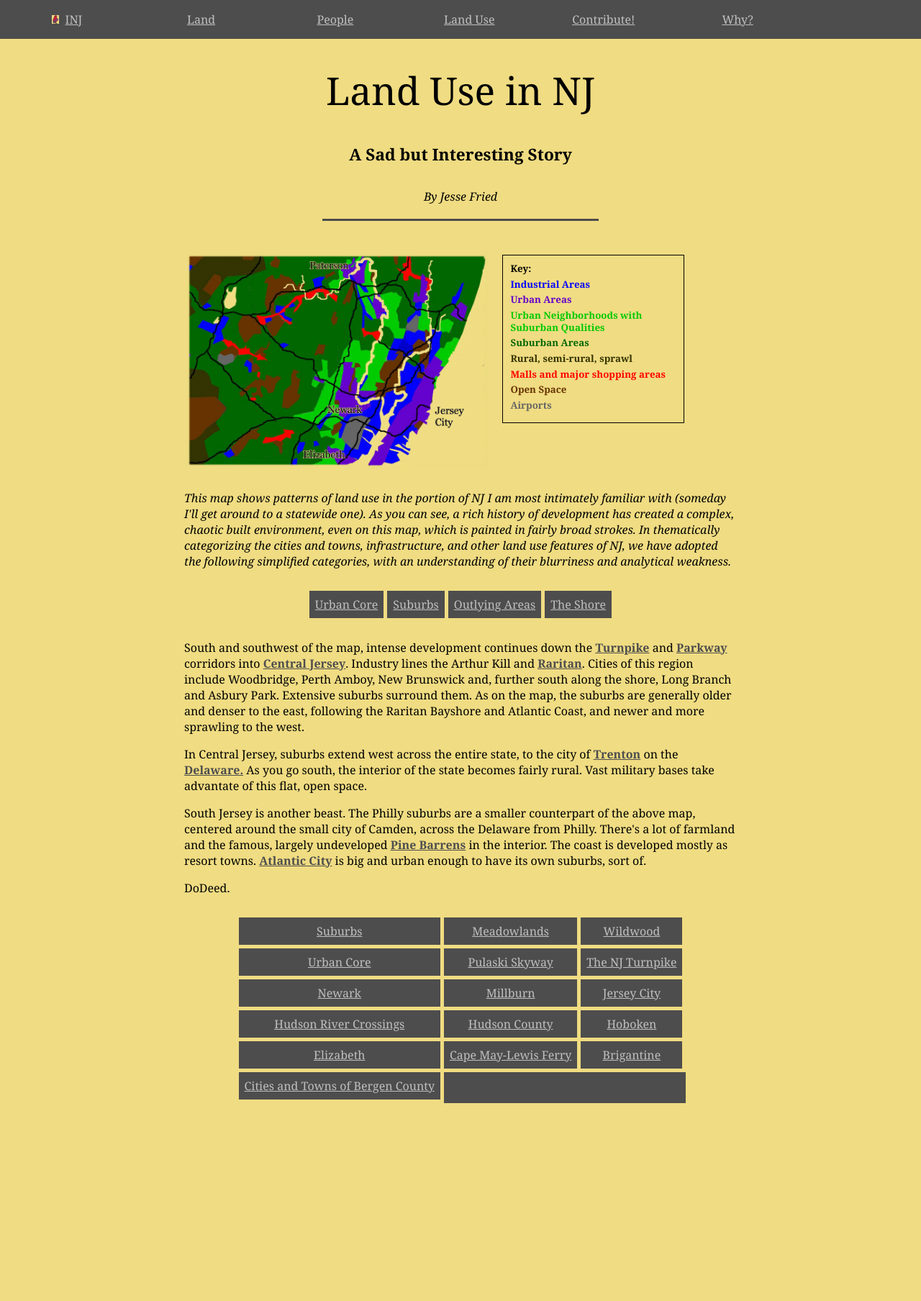
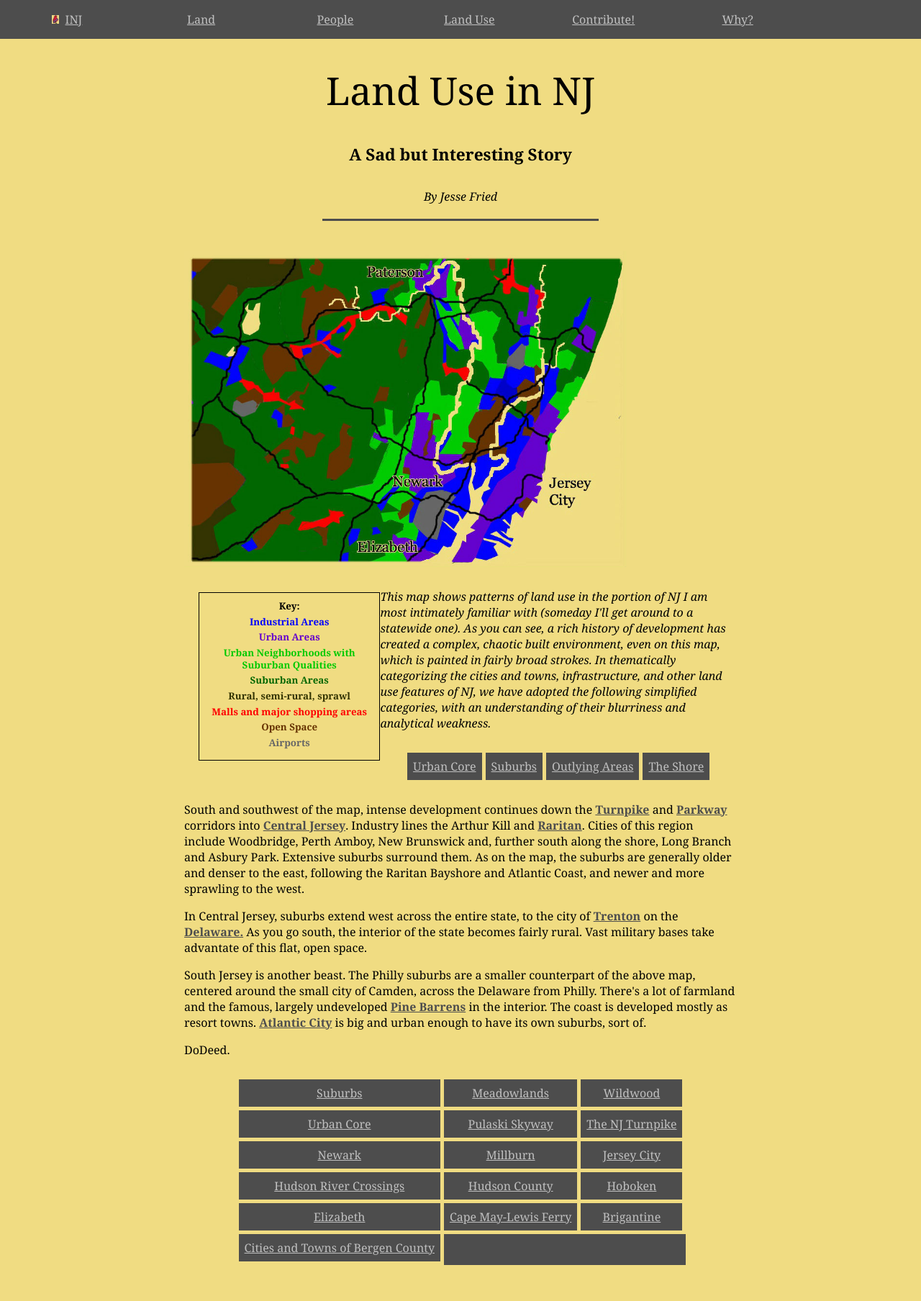
Before and after one commit to jonfried/oakafee.github.io, a Jekyll site: the page built from land-use.html, in a window 1280 px wide. Shown: the whole page at 72% size. Built offline with Jekyll 4.4.1, drawn with Linux system fonts in a browser that asks for light colours; before the commit the page ends 1583 px from its top, so only the background shows below that.

Commit message:
Update style.css

```diff
--- a/styles/style.css
+++ b/styles/style.css
@@ -129,15 +129,14 @@ td {
     padding: 8px;
 }
 div.map-container {
-     float: left;
+     text-align: center;
 }
 div.map {
      margin: 0 0 25px 0;
-     float: left;
-     width: 55%;
-     min-width: 400px;
+     width: 80%;
 }
 #land-map {
+	float: left;
 	width: 45%;
 	min-width: 321px;
 	margin-right: 45px;
```
